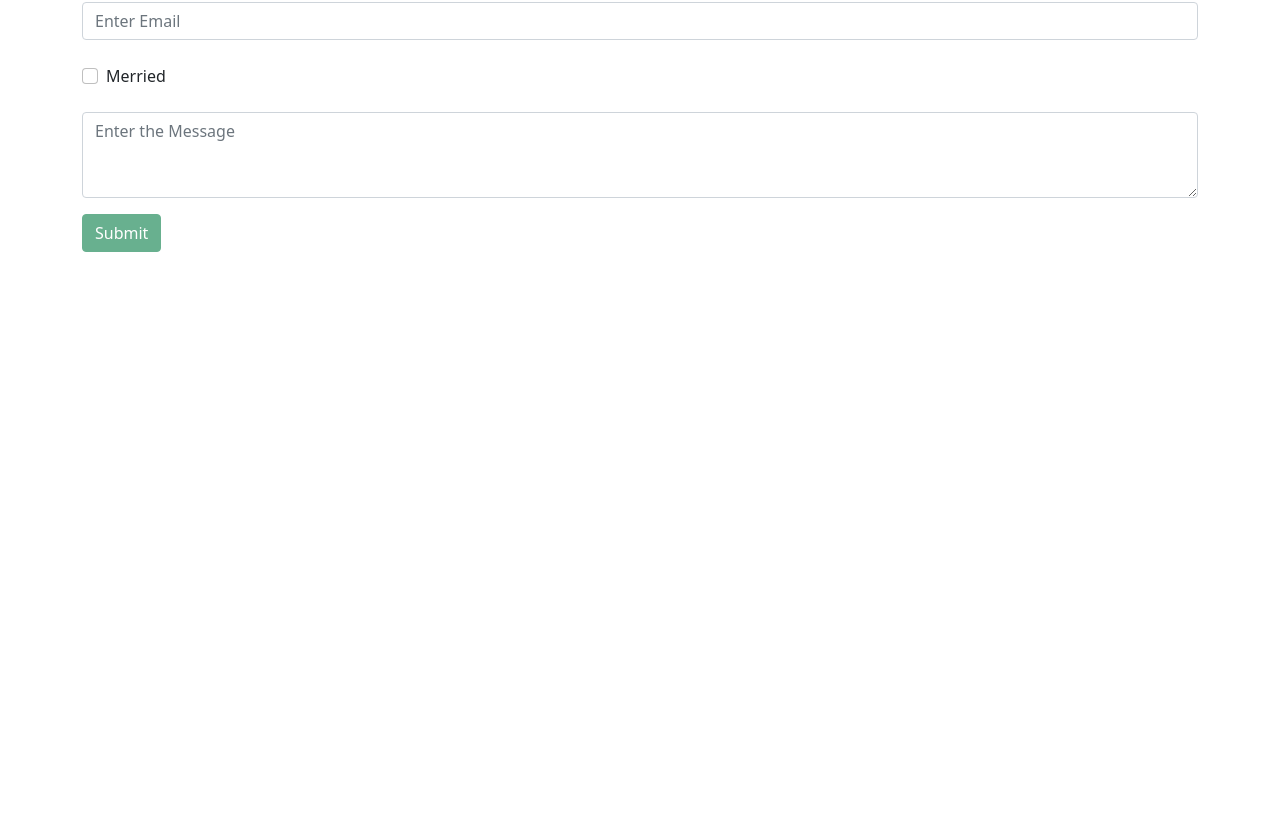
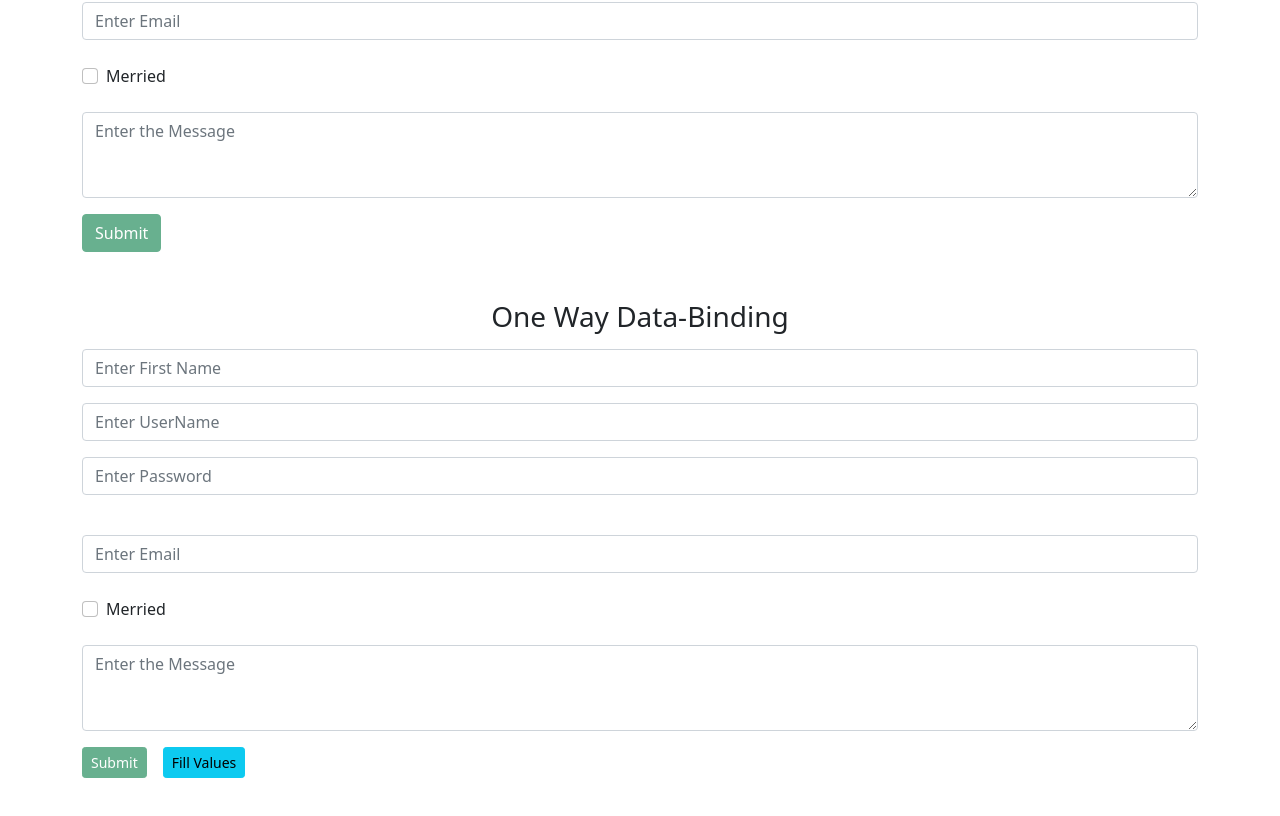
Before and after one commit to Haresh-thumar/Template-Drive---Reactive-Form-in-angular, an Angular app: page /td-form in a window 1280 px wide. Shown: the part 1227-2043 px from the top of the page. Before the commit the page ends 1527 px from the top, so only its background shows below. Built offline with nearby package versions, Linux system fonts and the light colour scheme.

Commit message:
set value and pach value in  templatre driven form

```diff
--- a/src/app/td-form/td-form.component.html
+++ b/src/app/td-form/td-form.component.html
@@ -128,4 +128,54 @@
 </div>
 
 
-<!-- https://www.youtube.com/watch?v=NHUdakIC4u8&list=PL_euSNU_eLbc2_736gSJCKFcpb2hKX2Lr&index=6 -->
+
+<!---------------------------------------------------------------------------------------------------------------------------
+                                                    Set-Value & Patch-Value
+---------------------------------------------------------------------------------------------------------------------------->
+<div class="container my-5">
+    <h3 class="text-center my-3">One Way Data-Binding</h3>
+    <form #setpetchvalueform="ngForm" (ngSubmit)="setpatchvaluesubmit()">
+        <!---------- First Name ---------->
+        <div class="mb-3">
+            <input type="text" class="form-control" placeholder="Enter First Name" name="firstName" ngModel required #firstName="ngModel">
+            <span class="help-text" *ngIf="firstName.invalid && firstName.touched">Please Enter Valid UserName</span>
+        </div>
+
+        <div ngModelGroup="userdata" #userdata="ngModelGroup">
+            <!---------- UserName ---------->
+            <div class="mb-3">
+                <input type="text" class="form-control" placeholder="Enter UserName" name="username" ngModel required #username="ngModel">
+                <span class="help-text" *ngIf="username.invalid && username.touched">Please Enter Valid UserName</span>
+            </div>
+            <!---------- Password ---------->
+            <div class="mb-3">
+                <input type="password" class="form-control" placeholder="Enter Password" name="password" ngModel required #pass="ngModel">
+                <span class="help-text" *ngIf="pass.invalid && pass.touched">Please Enter Valid Password</span>
+            </div>
+        </div>
+        <div class="help-text" *ngIf="userdata.invalid && userdata.touched">User Data is Invalid</div><br>
+
+        <!---------- Email ---------->
+        <div class="mb-3">
+            <input type="email" class="form-control" placeholder="Enter Email" name="emails" ngModel #emails="ngModel" required>
+            <span class="help-text" *ngIf="!emails.valid && emails.touched">Please Enter Valid Email</span>
+        </div>
+        <!---------- Merried ---------->
+        <div class="form-check my-4">
+            <input class="form-check-input" type="checkbox" id="flexCheckDefault" name="isMarried" ngModel required #merrieds="ngModel">
+            <label class="form-check-label" for="flexCheckDefault">Merried</label>
+            <span class="help-text" *ngIf="merrieds.invalid && merrieds.touched">Please Check the Box</span>
+        </div>
+        <!---------- Message ---------->
+        <div class="mb-3">
+            <textarea class="form-control" rows="3" name="message" placeholder="Enter the Message" ngModel required #message="ngModel"></textarea>
+            <span class="help-text" *ngIf="message.invalid && message.touched">Please Write the Message</span>
+        </div>
+        <!-------- Submit Button --------->
+        <button type="submit" class="btn btn-sm btn-success" [disabled]="!grouponjectform.valid">Submit</button>
+        <button class="btn btn-sm btn-info mx-3" (click)="fillValues()">Fill Values</button>
+    </form>
+</div>
+
+
+<!-- https://www.youtube.com/watch?v=OFq8nN3WF7M&list=PL_euSNU_eLbc2_736gSJCKFcpb2hKX2Lr&index=8 -->
--- a/src/app/td-form/td-form.component.ts
+++ b/src/app/td-form/td-form.component.ts
@@ -50,7 +50,33 @@ export class TdFormComponent {
     console.log(this.grouponjectform.value);
   }
 
+
+  /*--------------------------------------------------------------------------
+                            Set-Value & Patch-Value
+  --------------------------------------------------------------------------*/
+  @ViewChild('setpetchvalueform') setpetchvalueform!: NgForm;
+  setpatchvaluesubmit() {
+    console.log(this.setpetchvalueform.value);
+  }
+  fillValues() {
+    /*------ set value ------*/
+    this.setpetchvalueform.form.setValue({
+      firstName: 'Hitesh Thumar',
+      userdata: {
+        username: 'hits@5989kl',
+        password: 'hccs564@cvevi59696'
+      },
+      emails: 'hitesh.t@gurukul.org',
+      isMarried: true,
+      message: 'very Android phone has Google applications, including the Messages app.'
+    });
+
+    /*------ patch value ------*/
+    this.setpetchvalueform.form.patchValue(this.setpetchvalueform);
+  }
+
 }
+
 
 
 
```
